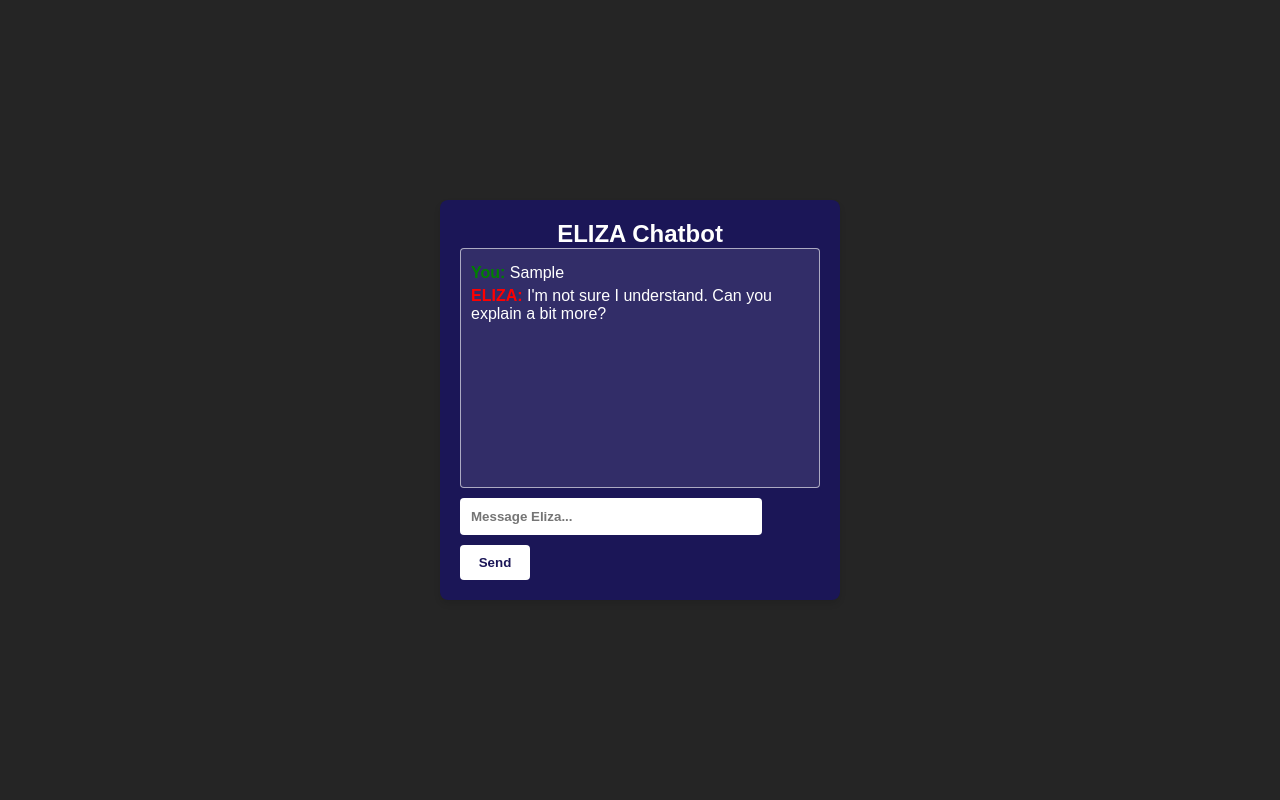
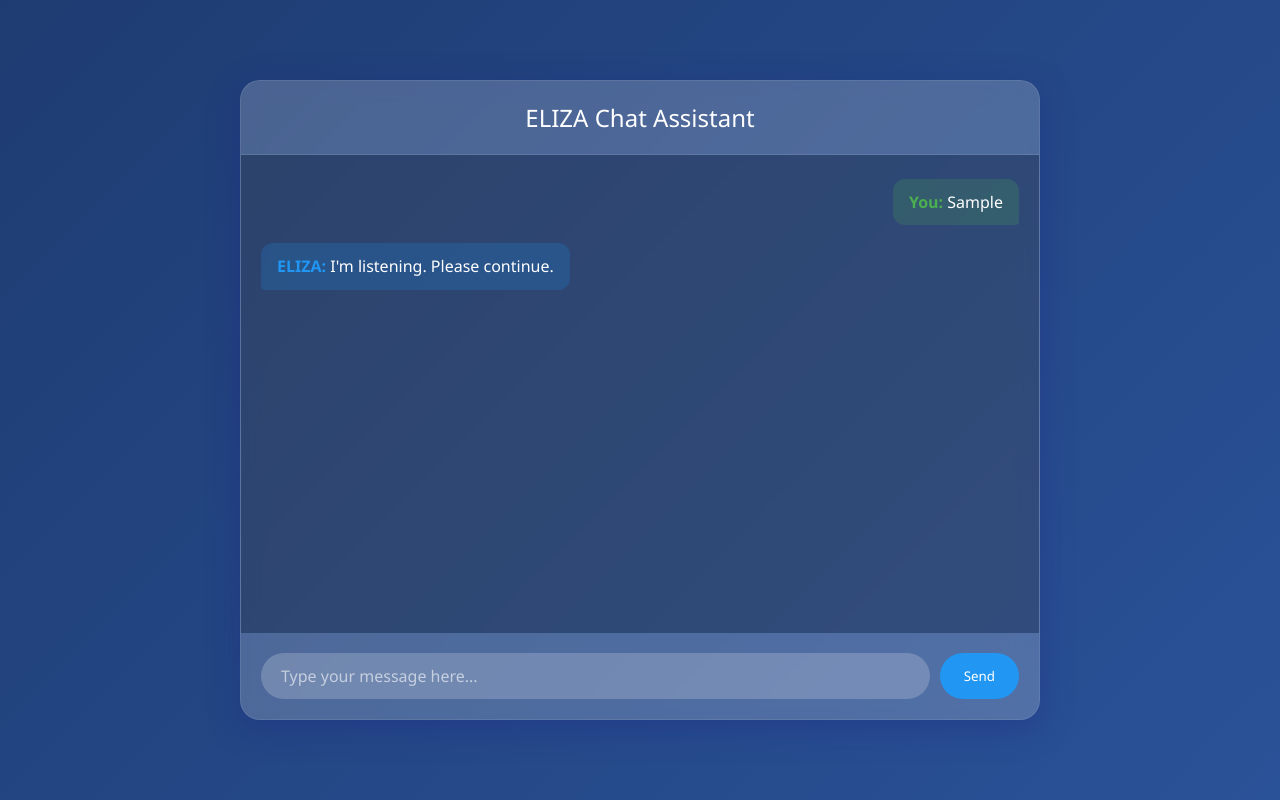
Before and after one commit to PatrickEBlack/EmergingTech, a plain HTML site: page eliza/index.html in a window 1280 px wide. Both pictures are taken after typing "Sample" into the empty fields and a click on the button "Send". Drawn offline with Linux system fonts and the light colour scheme.

Commit message:
Updated Eliza - Styling and Responses

```diff
--- a/eliza/eliza.js
+++ b/eliza/eliza.js
@@ -1,52 +1,150 @@
+// Get DOM elements
 const chatHistory = document.getElementById("chat-history");
 const userInput = document.getElementById("user-input");
 const sendButton = document.getElementById("send-btn");
 
-// ELIZA response logic with basic phrases
+// Define patterns and their corresponding responses
+const patterns = [
+  {
+    // \b means word boundary, whereas /i means non case-sensitive
+    // If any of the words in the pattern are given as a prompt, the response will be provided accordingly
+    pattern: /\b(hi|hello|hey)\b/i,
+    responses: [
+      "Hello! How are you feeling today?",
+      "Hi there! What's on your mind?",
+      "Greetings! How has your day been?"
+    ]
+  },
+  {
+    pattern: /\b(sad|depressed|unhappy)\b/i,
+    responses: [
+      "I'm sorry you're feeling down. Can you tell me more about what's troubling you?",
+      "It sounds difficult. What do you think is causing these feelings?",
+      "I'm here to listen. When did you start feeling this way?"
+    ]
+  },
+  {
+    pattern: /\b(happy|glad|excited|good)\b/i,
+    responses: [
+      "That's wonderful! What's making you feel this way?",
+      "I'm glad to hear that! Tell me more about what's going well.",
+      "That's great! What contributed to these positive feelings?"
+    ]
+  },
+  {
+    pattern: /\b(angry|mad|frustrated)\b/i,
+    responses: [
+      "I can sense your frustration. What happened?",
+      "What's causing these strong feelings?",
+      "Tell me more about why you're feeling this way."
+    ]
+  },
+  {
+    pattern: /\b(family|mom|dad|sister|brother)\b/i,
+    responses: [
+      "Family relationships can be complex. How do you feel about that?",
+      "Tell me more about your family situation.",
+      "How long has this been going on with your family?"
+    ]
+  },
+  {
+    pattern: /\b(work|job|career|boss)\b/i,
+    responses: [
+      "Work can be quite stressful. How does this affect you?",
+      "Tell me more about your work situation.",
+      "How do you feel about your career path?"
+    ]
+  },
+  {
+    pattern: /(i think|i believe|i feel like)/i,
+    responses: [
+      "Why do you think that?",
+      "What makes you feel this way?",
+      "Could you elaborate on that thought?"
+    ]
+  },
+  {
+    pattern: /\b(always|never|everyone|nobody)\b/i,
+    responses: [
+      "That's quite absolute. Are there any exceptions?",
+      "Always? Can you think of any situations where this wasn't the case?",
+      "Are you sure it's that absolute?"
+    ]
+  },
+  {
+    pattern: /\b(stressed|anxiety|anxious|worry|worried)\b/i,
+    responses: [
+      "What's causing you to feel this way?",
+      "How long have you been feeling stressed?",
+      "Let's talk about what's making you anxious.",
+      "What do you usually do when you feel this way?"
+    ]
+  },
+  {
+    pattern: /\b(friend|friends)\b/i,
+    responses: [
+      "Friends play an important role in our lives. Tell me more about this.",
+      "How do your friends influence your life?",
+      "What makes this friendship significant to you?"
+    ]
+  }
+];
+
+// Default responses are used when a user response doesnt match a predefined input
+const defaultResponses = [
+  "Can you tell me more about that?",
+  "How does that make you feel?",
+  "What do you think about this situation?",
+  "I'm listening. Please continue.",
+  "Could you elaborate on that?",
+  "That's interesting. Why do you say that?",
+  "Let's explore that further.",
+  "What makes you feel this way?"
+];
+
+// Exact match responses
+const exactResponses = {
+  "how are you": "Ah sure ya know yerself. You?",
+  "what is your name": "I'm ELIZA, your virtual assistant. What's yours?",
+  "thank you": "You're welcome! I'm here to help.",
+  "bye": "Goodbye! Remember, I'm here if you need someone to talk to.",
+  "no": "LET ME HELP YOU! I really have nothing else to do.",
+  "help": "I'm here to help and listen. What's on your mind?",
+  "who are you": "I'm ELIZA, a conversational agent designed to listen and respond to your thoughts and feelings."
+};
+
+// Get response based on input
 function getResponse(input) {
-  const responses = {
-    hello: "Hi there! How are you feeling today?",
-    hi: "Hello! How can I assist you?",
-    hey: "Hey! What's on your mind?",
-    "how are you": "I'm just a program, but I'm here to help. How about you?",
-    "i am fine":
-      "That's great to hear! Tell me more about what's on your mind.",
-    "what is your name": "I'm ELIZA, your virtual assistant. What's yours?",
-    "i feel sad":
-      "I'm sorry to hear that. Can you tell me more about what's making you feel this way?",
-    "i feel happy": "That's wonderful! What’s bringing you joy today?",
-    bye: "Goodbye! Remember, I'm here if you need someone to talk to.",
-    "thank you": "You're welcome! I'm here to help.",
-    "i am stressed": "I'm here to listen. What’s causing you stress?",
-    "i need help": "Of course, I’m here to assist. What do you need help with?",
-    "i feel anxious":
-      "That can be tough. Would you like to talk about what’s making you feel anxious?",
-    "tell me about yourself":
-      "I'm ELIZA, a chatbot designed to help you with your thoughts and feelings.",
-    default: "I'm not sure I understand. Can you explain a bit more?",
-  };
+  const lowercaseInput = input.toLowerCase();
 
-  // Fallback for unrecognized inputs
-  input = input.toLowerCase();
-  return (
-    responses[input] ||
-    (input.includes("feel") &&
-      "It sounds like you’re experiencing something significant. Can you elaborate?") ||
-    (input.includes("help") && "What can I help you with?") ||
-    (input.includes("stressed") &&
-      "Stress can be overwhelming. What's been going on?") ||
-    (input.includes("happy") &&
-      "That's fantastic! What’s the reason for your happiness?") ||
-    (input.includes("sad") &&
-      "I'm sorry you're feeling this way. What’s been troubling you?") ||
-    responses["default"]
-  );
+  // Check for exact matches first
+  if (exactResponses[lowercaseInput]) {
+    return exactResponses[lowercaseInput];
+  }
+
+  // Check patterns for matches
+  for (const { pattern, responses } of patterns) {
+    if (pattern.test(lowercaseInput)) {
+      return responses[Math.floor(Math.random() * responses.length)];
+    }
+  }
+
+  // If no pattern matches, return a random default response
+  return defaultResponses[Math.floor(Math.random() * defaultResponses.length)];
 }
 
 // Add a message to the chat history
 function addMessage(sender, message) {
   const messageDiv = document.createElement("div");
-  messageDiv.textContent = `${sender}: ${message}`;
+
+  // styles for sender names: green for user, red for ELIZA
+  // This just makes it easier to read
+  if (sender === "ELIZA") {
+    messageDiv.innerHTML = `<strong style="color: red;">${sender}:</strong> ${message}`;
+  } else if (sender === "You") {
+    messageDiv.innerHTML = `<strong style="color: green;">${sender}:</strong> ${message}`;
+  }
+
   chatHistory.appendChild(messageDiv);
   chatHistory.scrollTop = chatHistory.scrollHeight; // Scroll to bottom
 }
@@ -62,25 +160,11 @@ function handleInput() {
   }
 }
 
-// Event listener for send button
+// Event listeners
 sendButton.addEventListener("click", handleInput);
 userInput.addEventListener("keydown", (e) => {
+  // User doesnt have to click "send", they can just hit enter on their keyboard
   if (e.key === "Enter") {
     handleInput();
   }
 });
-
-// Add a message to the chat history
-function addMessage(sender, message) {
-  const messageDiv = document.createElement("div");
-
-  // styles for sender names: green for user, red for ELIZA
-  if (sender === "ELIZA") {
-    messageDiv.innerHTML = `<strong style="color: red;">${sender}:</strong> ${message}`;
-  } else if (sender === "You") {
-    messageDiv.innerHTML = `<strong style="color: green;">${sender}:</strong> ${message}`;
-  }
-
-  chatHistory.appendChild(messageDiv);
-  chatHistory.scrollTop = chatHistory.scrollHeight; // Scroll to bottom
-}
--- a/eliza/index.html
+++ b/eliza/index.html
@@ -1,18 +1,28 @@
 <!DOCTYPE html>
 <html lang="en">
 <head>
-    <meta charset="UTF-8" />
-    <meta name="viewport" content="width=device-width, initial-scale=1.0" />
-    <title>ELIZA Chatbot</title>
-    <link rel="stylesheet" href="styles.css" />
+    <meta charset="UTF-8">
+    <meta name="viewport" content="width=device-width, initial-scale=1.0">
+    <!-- Title -->
+    <title>ELIZA - AI Chat Assistant</title>
+    <!-- Stylesheet reference -->
+    <link rel="stylesheet" href="styles.css">
 </head>
 <body>
     <div class="chat-container">
-      <h1>ELIZA Chatbot</h1>
+        <h1>ELIZA Chat Assistant</h1>
         <div id="chat-history"></div>
-      <input type="text" id="user-input" placeholder="Message Eliza..." />
+        <!-- Input area for user input -->
+        <div class="input-area">
+            <input type="text"
+                   id="user-input"
+                   placeholder="Type your message here..."
+                   aria-label="Message input">
+            <!-- Send button - Can be substituted for Enter key -->
             <button id="send-btn">Send</button>
         </div>
+    </div>
+    <!-- JavaScript Source -->
     <script src="eliza.js"></script>
 </body>
 </html>
--- a/eliza/styles.css
+++ b/eliza/styles.css
@@ -1,105 +1,179 @@
-/* General reset and background */
-body {
-    font-family: Arial, sans-serif;
-    background-color: #252525;
+/* Modern reset and base styles */
+* {
   margin: 0;
   padding: 0;
+  box-sizing: border-box;
+  font-family: 'Segoe UI', 'Arial', sans-serif;
+}
+
+body {
+  background: linear-gradient(135deg, #1e3c72 0%, #2a5298 100%);
+  min-height: 100vh;
   display: flex;
   justify-content: center;
   align-items: center;
-    height: 100vh;
+  padding: 20px;
 }
 
-  /* Centered container */
+/* Main chat container */
 .chat-container {
-    width: 400px; /* Square container */
-    height: 400px;
-    background: #1b1657; /* Blue background */
-    border-radius: 8px;
-    box-shadow: 0 4px 6px rgba(0, 0, 0, 0.1);
+  width: 90%;
+  max-width: 800px;
+  height: 80vh;
+  background: rgba(255, 255, 255, 0.1);
+  backdrop-filter: blur(10px);
+  border-radius: 20px;
+  box-shadow: 0 8px 32px 0 rgba(31, 38, 135, 0.37);
+  border: 1px solid rgba(255, 255, 255, 0.18);
   display: flex;
   flex-direction: column;
-    justify-content: space-between;
-    padding: 20px;
-    color: white;
+  overflow: hidden;
 }
 
-  /* Header */
+/* Header styling */
 .chat-container h1 {
+  color: #ffffff;
+  padding: 20px;
   text-align: center;
+  background: rgba(255, 255, 255, 0.1);
   margin: 0;
-    font-size: 1.5em;
-    color: #ffffff;
+  font-size: 24px;
+  font-weight: 500;
+  border-bottom: 1px solid rgba(255, 255, 255, 0.1);
 }
 
-  /* Chat history */
+/* Chat history area */
 #chat-history {
   flex-grow: 1;
-    border: 1px solid rgba(255, 255, 255, 0.6);
-    border-radius: 4px;
-    background-color: rgba(255, 255, 255, 0.1);
-    padding: 10px;
+  padding: 20px;
   overflow-y: auto;
-    color: white;
+  display: flex;
+  flex-direction: column;
+  gap: 10px;
+  background: rgba(0, 0, 0, 0.2);
 }
 
-  /* Chat messages */
-  #chat-history div {
-    margin: 5px 0;
+/* Scrollbar styling */
+#chat-history::-webkit-scrollbar {
+  width: 6px;
 }
 
-  /* Input and button container */
-  input,
-  button {
-    margin-top: 10px;
+#chat-history::-webkit-scrollbar-track {
+  background: rgba(255, 255, 255, 0.1);
+}
+
+#chat-history::-webkit-scrollbar-thumb {
+  background: rgba(255, 255, 255, 0.3);
+  border-radius: 3px;
+}
+
+/* Message styling */
+#chat-history div {
+  padding: 12px 16px;
+  border-radius: 12px;
+  max-width: 80%;
+  word-wrap: break-word;
+  margin: 4px 0;
+  line-height: 1.4;
+  position: relative;
+  color: #fff;
+}
+
+/* User messages */
+#chat-history div strong[style*="color: green;"] {
+  color: #4CAF50 !important;
+}
+
+#chat-history div:has(strong[style*="color: green;"]) {
+  background: rgba(76, 175, 80, 0.2);
+  align-self: flex-end;
+  border-bottom-right-radius: 4px;
+}
+
+/* ELIZA messages */
+#chat-history div strong[style*="color: red;"] {
+  color: #2196F3 !important;
+}
+
+#chat-history div:has(strong[style*="color: red;"]) {
+  background: rgba(33, 150, 243, 0.2);
+  align-self: flex-start;
+  border-bottom-left-radius: 4px;
+}
+
+/* Input area */
+.input-area {
+  display: flex;
+  padding: 20px;
+  background: rgba(255, 255, 255, 0.1);
+  gap: 10px;
 }
 
 #user-input {
-    width: calc(100% - 80px);
-    padding: 10px;
-    border: 1px solid rgba(255, 255, 255, 0.6);
-    border-radius: 4px;
-    background-color: #ffffff;
-    color: #000000;
-    font-weight: bolder;
+  flex-grow: 1;
+  padding: 12px 20px;
+  border: none;
+  border-radius: 30px;
+  background: rgba(255, 255, 255, 0.2);
+  color: #fff;
+  font-size: 16px;
+  transition: all 0.3s ease;
+}
+
+#user-input::placeholder {
+  color: rgba(255, 255, 255, 0.6);
+}
+
+#user-input:focus {
+  outline: none;
+  background: rgba(255, 255, 255, 0.3);
 }
 
 #send-btn {
-    width: 70px;
-    padding: 10px;
+  padding: 12px 24px;
   border: none;
-    border-radius: 4px;
-    background: #ffffff;
-    color: #1b1657;
+  border-radius: 30px;
+  background: #2196F3;
+  color: white;
+  font-weight: 500;
   cursor: pointer;
-    font-weight: bold;
+  transition: all 0.3s ease;
 }
 
 #send-btn:hover {
-    background: #d3ffd3;
+  background: #1976D2;
+  transform: translateY(-1px);
 }
 
-  .chat-container {
-    box-sizing: border-box;
-    overflow: hidden;
+#send-btn:active {
+  transform: translateY(1px);
 }
 
-  #chat-history {
-    overflow-y: auto;
-    max-height: 300px;
+/* Animation for messages */
+@keyframes slideIn {
+  from {
+      opacity: 0;
+      transform: translateY(10px);
+  }
+  to {
+      opacity: 1;
+      transform: translateY(0);
+  }
 }
 
-  /* General chat history styles */
-  .chat-container #chat-history strong {
-    font-weight: bold;
+#chat-history div {
+  animation: slideIn 0.3s ease forwards;
 }
 
-  /* User's name in green */
-  .chat-container #chat-history strong[style*="color: green;"] {
-    color: green;
+/* Responsive design */
+@media (max-width: 600px) {
+  .chat-container {
+      width: 100%;
+      height: 100vh;
+      border-radius: 0;
   }
 
-  /* ELIZA's name in red */
-  .chat-container #chat-history strong[style*="color: red;"] {
-    color: red;
+  #chat-history div {
+      max-width: 90%;
   }
+}
```
Lines whose indentation alone changed are shown as unchanged.
